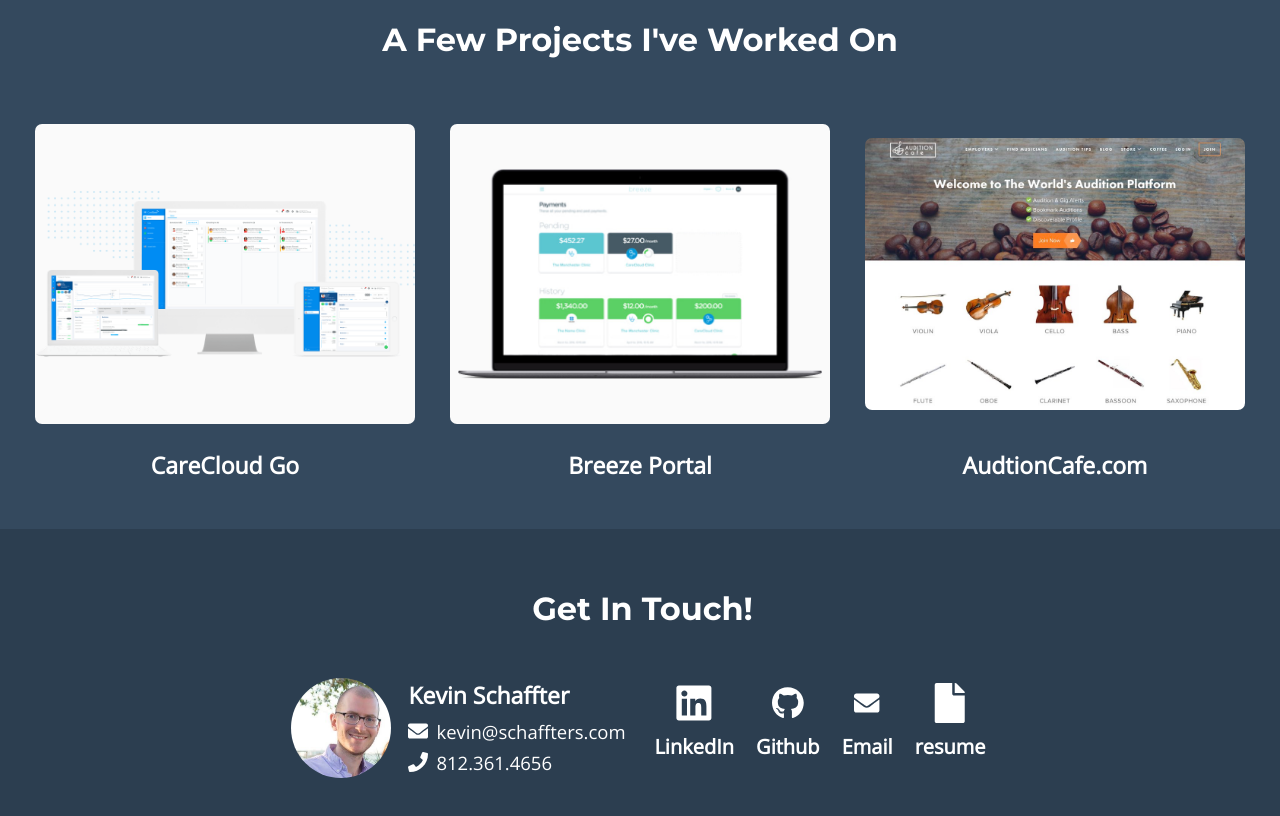
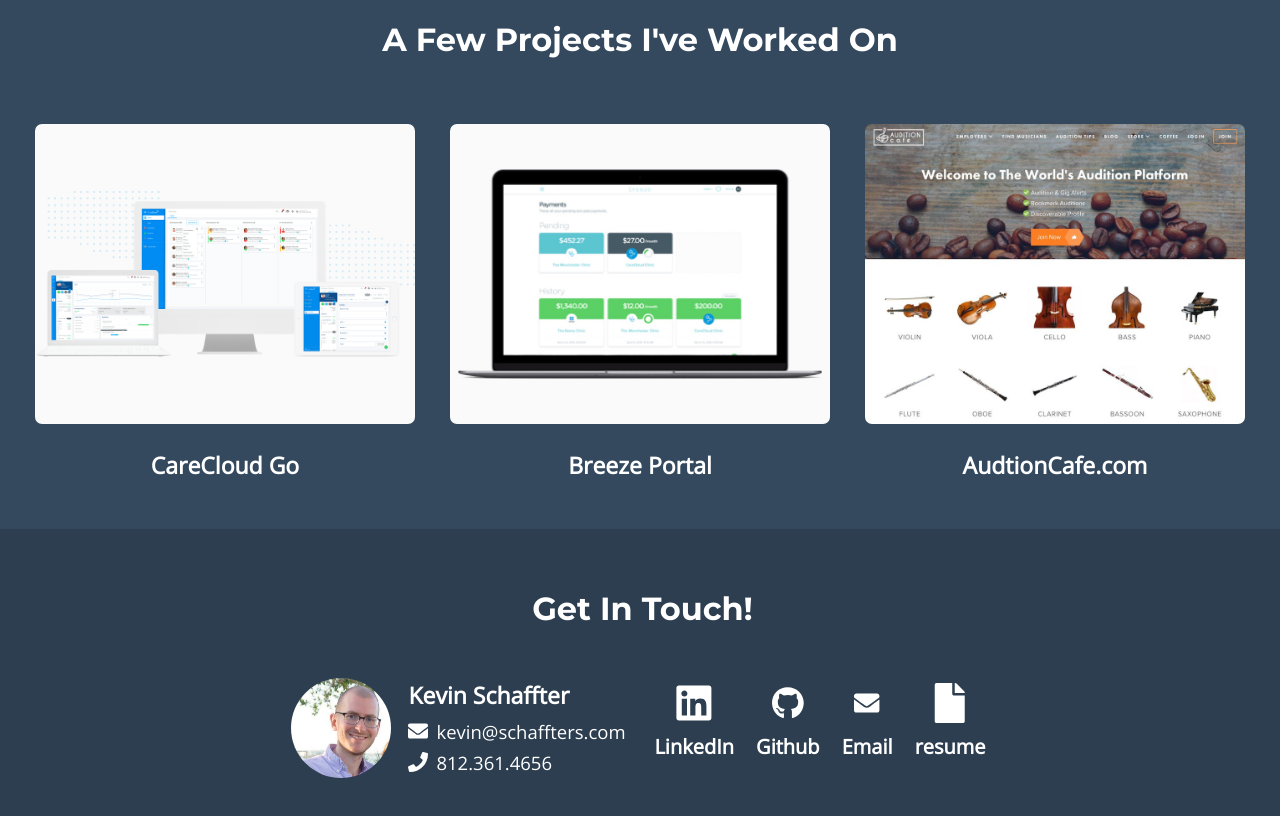
Before and after one commit to kevinschaffter/react-portfolio, a React (Create React App) app: page / in a window 1280 px wide. Shown: the part 1640-2456 px from the top of the page. Built offline with nearby package versions, Linux system fonts and the light colour scheme.

Commit message:
Fix Audition Cafe Resize

```diff
--- a/src/pages/portfolio/Portfolio.jsx
+++ b/src/pages/portfolio/Portfolio.jsx
@@ -51,7 +51,7 @@
           <h4>Breeze Portal</h4>
         </div>
         <div>
-          <div className={classes.imgCrop}>
+          <div className={classes.auditionContainer}>
             <div className={classes.overlay}>
               <p>Founder and creator of AuditionCafe.com, the world's leading classical music job board.</p>
               <p>
--- a/src/pages/portfolio/Portfolio.module.scss
+++ b/src/pages/portfolio/Portfolio.module.scss
@@ -84,6 +84,12 @@
   @extend .imgCrop;
   background-color: #fafafa;
 }
+.auditionContainer {
+  @extend .imgCrop;
+  img {
+    min-width: 418px;
+  }
+}
 .imgCrop {
   overflow: hidden;
   display: flex;
```
